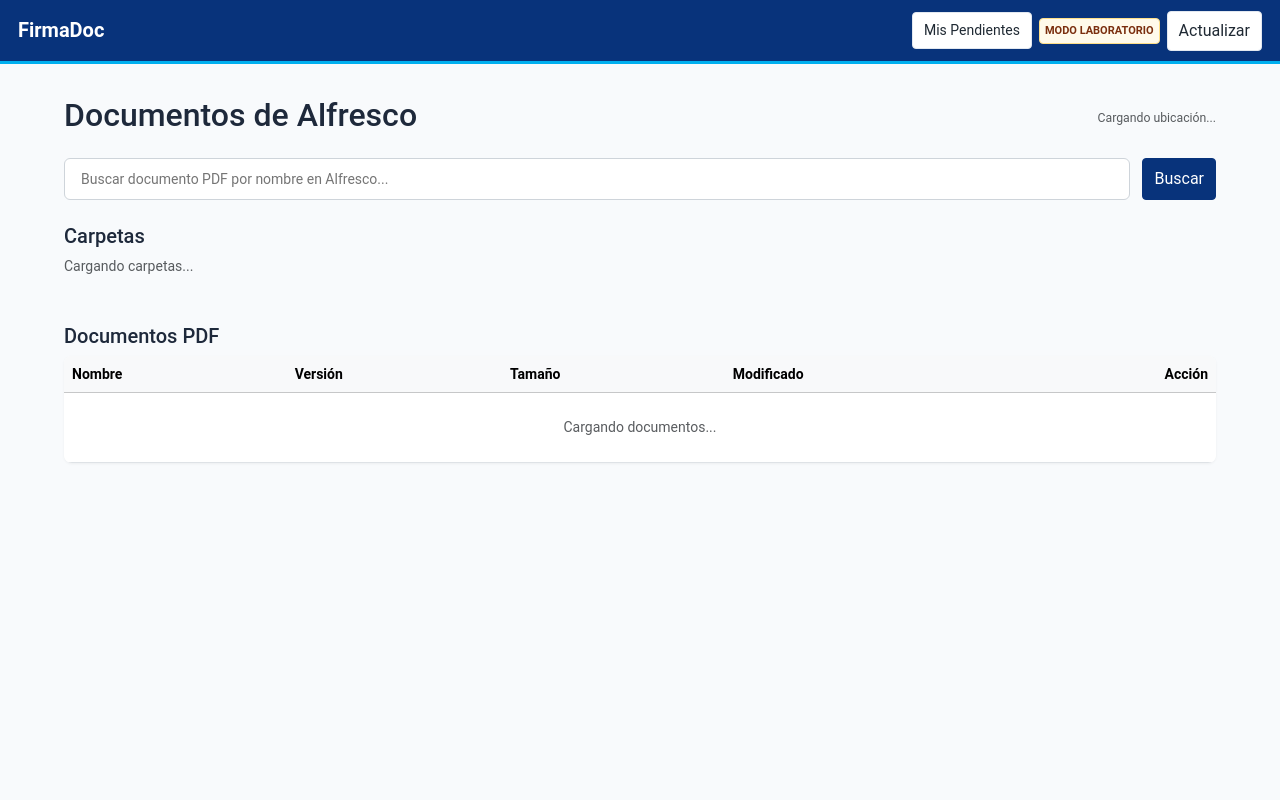
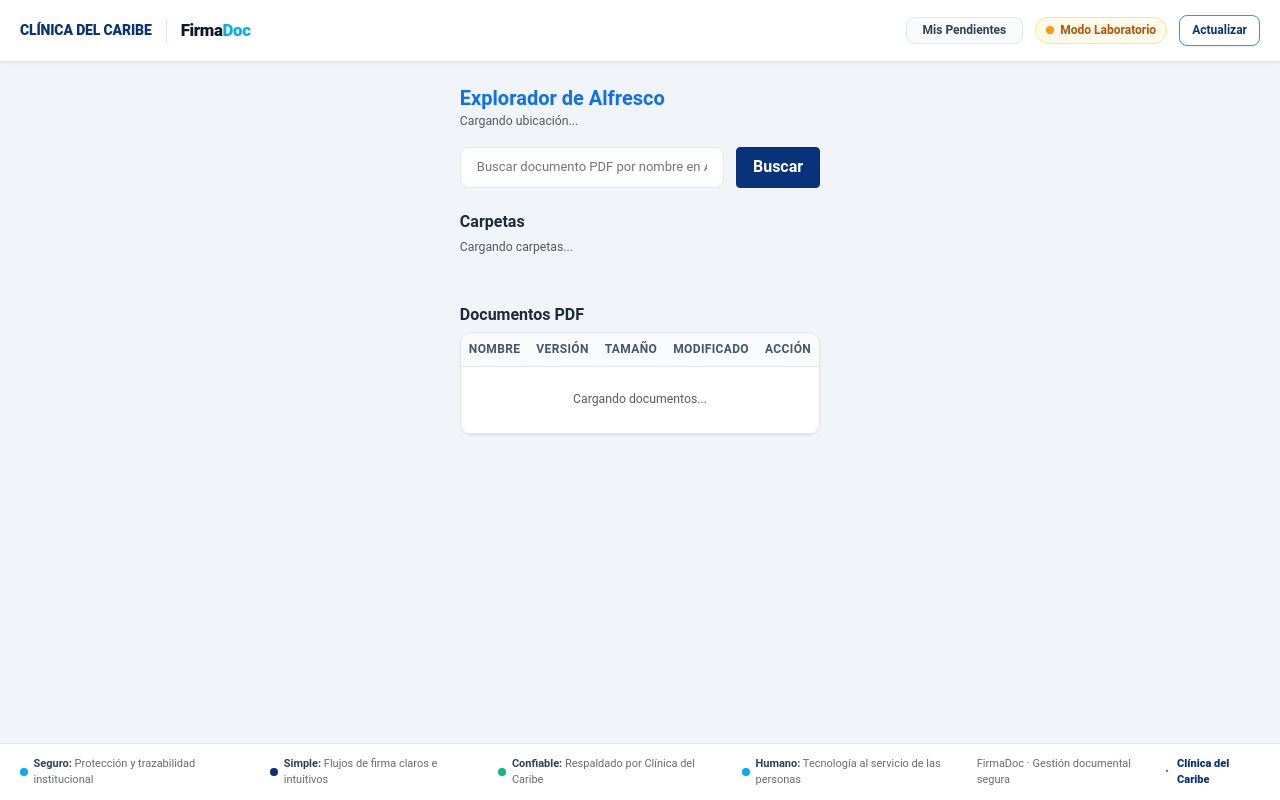
Before and after one commit to GamaYuto/firmadoc, a Python web app: template frontend/templates/documentos.html in a window 1280 px wide. Run offline with Jinja, Linux system fonts and the light colour scheme; the template is opened without the code that fills it, so the values that code supplies are empty.

Commit message:
feat(ui): modernize document list view in documentos.html with Stitch styling

```diff
--- a/frontend/templates/documentos.html
+++ b/frontend/templates/documentos.html
@@ -1,15 +1,16 @@
 <!doctype html>
-<html lang="es">
+<html lang="es" class="h-100">
   <head>
     <meta charset="utf-8">
     <meta name="viewport" content="width=device-width, initial-scale=1">
-    <title>FirmaDoc | Documentos Alfresco</title>
+    <title>FirmaDoc | Documentos Alfresco — Clínica del Caribe</title>
     <link rel="stylesheet" href="/static/vendor/bootstrap.min.css">
-    <link rel="stylesheet" href="/static/css/firmadoc.css">
+    <link rel="stylesheet" href="/static/css/firmadoc.css?v=15.0">
+    <link rel="stylesheet" href="/static/css/firmadoc-theme.css?v=15.0">
     <style>
       .explorer-container {
         max-width: 1200px;
-        margin: 2rem auto;
+        margin: 1.5rem auto;
         padding: 0 1.5rem;
       }
       .search-box {
@@ -19,9 +20,15 @@
       }
       .search-box input {
         flex: 1;
-        padding: 0.6rem 1rem;
-        border-radius: 6px;
-        border: 1px solid #ced4da;
+        padding: 0.625rem 1rem;
+        border-radius: 0.5rem;
+        border: 1px solid var(--cdc-slate-200);
+        font-size: 0.8125rem;
+      }
+      .search-box input:focus {
+        border-color: var(--cdc-cyan);
+        outline: none;
+        box-shadow: 0 0 0 2px rgba(0, 175, 239, 0.2);
       }
       .folder-grid {
         display: grid;
@@ -33,67 +40,98 @@
         display: flex;
         align-items: center;
         gap: 0.75rem;
-        padding: 1rem;
-        background: #f8f9fa;
-        border: 1px solid #e9ecef;
-        border-radius: 8px;
+        padding: 0.875rem 1rem;
+        background: var(--cdc-white);
+        border: 1px solid var(--cdc-slate-200);
+        border-radius: 0.75rem;
         cursor: pointer;
         transition: all 0.15s ease;
+        box-shadow: var(--cdc-shadow-subtle);
       }
       .folder-card:hover {
-        background: #e2e6ea;
-        border-color: #0d6efd;
+        background: var(--cdc-cyan-light);
+        border-color: var(--cdc-cyan);
+        transform: translateY(-1px);
       }
       .folder-icon {
-        font-size: 1.5rem;
+        font-size: 1.25rem;
       }
       .table-docs {
-        background: #fff;
-        border-radius: 8px;
-        box-shadow: 0 1px 3px rgba(0,0,0,0.05);
+        background: var(--cdc-white);
+        border-radius: 0.75rem;
+        box-shadow: var(--cdc-shadow-subtle);
+        border: 1px solid var(--cdc-slate-200);
+        overflow: hidden;
+      }
+      .table-docs thead th {
+        background: var(--cdc-slate-50);
+        font-size: 0.75rem;
+        font-weight: 700;
+        text-transform: uppercase;
+        color: var(--cdc-slate-600);
+        letter-spacing: 0.03em;
+        border-bottom: 1px solid var(--cdc-slate-200);
       }
     </style>
   </head>
-  <body>
+  <body class="d-flex flex-column h-100">
+    <!-- BEGIN: Header Institucional -->
     <header class="app-header">
-      <div class="brand">FirmaDoc</div>
-      <div class="header-meta">
-        <a class="btn btn-outline-light btn-sm" href="/pendientes">Mis Pendientes</a>
-        <span class="status-pill lab-mode">MODO LABORATORIO</span>
-
-        <button id="refreshButton" class="btn" type="button">Actualizar</button>
+      <div class="brand-block">
+        <div class="brand-institution">
+          <span class="brand-institution-text">Clínica del Caribe</span>
+        </div>
+        <div class="brand-divider" aria-hidden="true"></div>
+        <div class="brand">
+          <span class="brand-name">Firma<span class="brand-accent">Doc</span></span>
+          <span class="brand-context">| Documentos Alfresco</span>
+        </div>
+      </div>
+      <div class="header-right-area">
+        <a class="btn-return py-1 px-3" href="/pendientes">
+          <span>Mis Pendientes</span>
+        </a>
+        <div class="badge-lab-mode status-pill lab-mode">
+          <span class="dot"></span>
+          <span>Modo Laboratorio</span>
+        </div>
+        <button id="refreshButton" class="btn-header-action" type="button">Actualizar</button>
       </div>
     </header>
+    <!-- END: Header Institucional -->
 
-    <main class="explorer-container">
+    <!-- BEGIN: Main Explorer -->
+    <main class="explorer-container flex-grow-1">
       <div id="alerts" aria-live="polite"></div>
 
       <div class="d-flex justify-content-between align-items-center mb-3">
-        <h2>Documentos de Alfresco</h2>
-        <span id="currentPathText" class="text-muted small">Cargando ubicación...</span>
+        <div>
+          <h2 class="h5 fw-bold text-primary mb-0">Explorador de Alfresco</h2>
+          <span id="currentPathText" class="text-muted small">Cargando ubicación...</span>
+        </div>
       </div>
 
       <form id="searchForm" class="search-box">
         <input id="searchInput" type="text" placeholder="Buscar documento PDF por nombre en Alfresco..." autocomplete="off">
-        <button type="submit" class="btn btn-primary">Buscar</button>
-        <button id="clearSearchButton" type="button" class="btn btn-secondary" hidden>Limpiar</button>
+        <button type="submit" class="btn btn-primary px-3 fw-bold">Buscar</button>
+        <button id="clearSearchButton" type="button" class="btn btn-secondary px-3" hidden>Limpiar</button>
       </form>
 
       <section id="foldersSection" class="mb-4">
         <div class="d-flex justify-content-between align-items-center mb-2">
-          <h4 class="h5 mb-0">Carpetas</h4>
+          <h4 class="h6 fw-bold text-slate-800 mb-0">Carpetas</h4>
           <button id="upFolderButton" type="button" class="btn btn-outline-secondary btn-sm" hidden>Subir nivel</button>
         </div>
         <div id="folderList" class="folder-grid">
-          <p class="text-muted">Cargando carpetas...</p>
+          <p class="text-muted small">Cargando carpetas...</p>
         </div>
       </section>
 
       <section id="documentsSection">
-        <h4 class="h5 mb-2">Documentos PDF</h4>
+        <h4 class="h6 fw-bold text-slate-800 mb-2">Documentos PDF</h4>
         <div class="table-responsive table-docs">
           <table class="table table-hover align-middle mb-0">
-            <thead class="table-light">
+            <thead>
               <tr>
                 <th>Nombre</th>
                 <th>Versión</th>
@@ -104,15 +142,44 @@
             </thead>
             <tbody id="documentList">
               <tr>
-                <td colspan="5" class="text-center py-4 text-muted">Cargando documentos...</td>
+                <td colspan="5" class="text-center py-4 text-muted small">Cargando documentos...</td>
               </tr>
             </tbody>
           </table>
         </div>
       </section>
     </main>
+    <!-- END: Main Explorer -->
+
+    <!-- BEGIN: Footer Corporativo -->
+    <footer class="corporate-footer">
+      <div class="footer-pillars">
+        <div class="footer-pillar">
+          <span class="pillar-dot cyan"></span>
+          <span><strong>Seguro:</strong> Protección y trazabilidad institucional</span>
+        </div>
+        <div class="footer-pillar d-none d-sm-flex">
+          <span class="pillar-dot blue"></span>
+          <span><strong>Simple:</strong> Flujos de firma claros e intuitivos</span>
+        </div>
+        <div class="footer-pillar d-none d-md-flex">
+          <span class="pillar-dot green"></span>
+          <span><strong>Confiable:</strong> Respaldado por Clínica del Caribe</span>
+        </div>
+        <div class="footer-pillar d-none d-lg-flex">
+          <span class="pillar-dot cyan"></span>
+          <span><strong>Humano:</strong> Tecnología al servicio de las personas</span>
+        </div>
+      </div>
+      <div class="footer-brand-text">
+        <span>FirmaDoc · Gestión documental segura</span>
+        <span>•</span>
+        <span class="corp-name">Clínica del Caribe</span>
+      </div>
+    </footer>
+    <!-- END: Footer Corporativo -->
 
     <script src="/static/vendor/bootstrap.bundle.min.js"></script>
-    <script type="module" src="/static/js/documentos.js"></script>
+    <script type="module" src="/static/js/documentos.js?v=15.0"></script>
   </body>
 </html>
```
